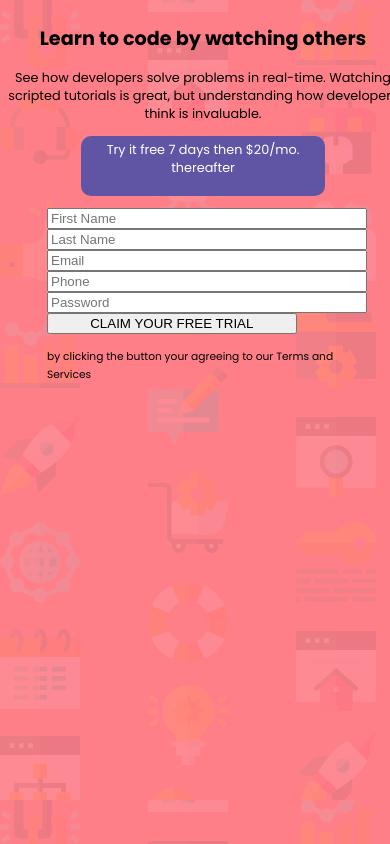
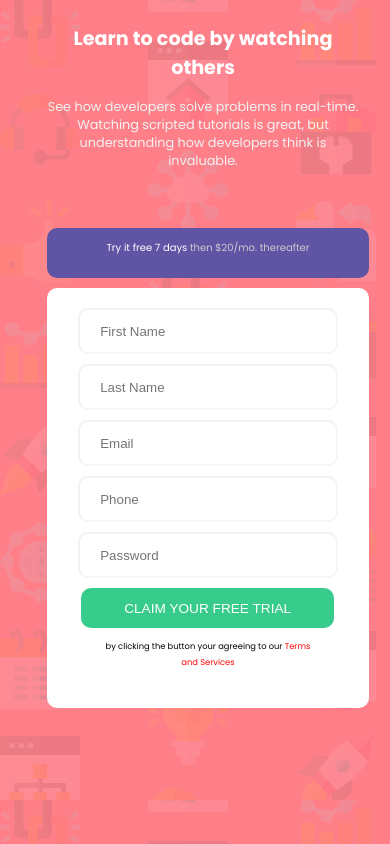
Before and after one commit to ck-alt/1.Responsiveness-and-Media-Queries-Task, a plain HTML site: page index.html in a window 390 px wide. Drawn offline with Linux system fonts and the light colour scheme.

Commit message:
Responsiveness

```diff
--- a/index.css
+++ b/index.css
@@ -7,6 +7,7 @@ body {
     background-image: url("images/bg-intro-desktop.png");
     background-color: hsla(355, 100%, 50%, 0.5);
     font-size: 0.8rem;
+    overflow-x: hidden;
 }
 
 #main {
@@ -16,40 +17,120 @@ body {
 }
 
 #msg {
+    width: 80%;
+    height: 200px;
     margin-left: auto;
     margin-right: auto;
     text-align: center;
     margin-bottom: 0px;
 }
 
+h2 {
+    color: white;
+}
+
+#msg>p {
+    color: hsl(0, 0%, 95%);
+}
+
 form {
+    margin-top: 0px;
     width: 80%;
+    height: 100%;
     margin-left: auto;
     margin-right: auto;
 }
 
+#signin {
+    margin-top: 10px;
+    border-radius: 10px;
+    margin-left: auto;
+    margin-right: auto;
+    height: 100%;
+    width: 100%;
+    background-color: white;
+    padding-bottom: 10px;
+    padding-right: 10px;
+}
+
 input {
-    width: 80%%;
+    border-radius: 10px;
+    margin-top: 10px;
+    height: 40px;
+    width: 75%;
+    margin-left: 10%;
+    margin-right: 10%;
+    border-color: hsla(0, 0%, 0%, 0.05);
+    padding-left: 20px;
+}
+
+input:first-child {
+    margin-top: 20px;
 }
 
 button {
-    width: 80%;
+    border: none;
+    border-radius: 10px;
+    margin-top: 10px;
+    height: 40px;
+    width: 81%;
+    margin-right: auto;
+    margin-left: 11%;
+    background-color: hsl(154, 59%, 51%);
+    color: white;
+    font-size: 3.5vw;
 }
 
-form>p {
+#info {
     background-color: hsl(248, 32%, 49%);
     margin-left: auto;
     margin-right: auto;
     height: 50px;
-    margin-top: 0px;
+    margin-top: 20px;
+    margin-bottom: 0px;
     border-radius: 10px;
-    width: 75%;
-    text-align: center;
-    color: white;
-    padding: 5px;
+    width: 100%;
+    padding: 0px 5px 0px 5px;
+    display: flex;
+    align-items: center;
+    justify-content: center;
 }
 
-@media (min-width:1440px) {
+#hint {
+    width: 70%;
+    text-align: center;
+    height: 20px;
+    line-height: 1em;
+    font-size: 10px;
+    padding: 10px;
+}
+
+#hint {
+    color: hsl(0, 0%, 80%);
+}
+
+#hint>span {
+    color: white;
+}
+
+#signin>p {
+    height: 50px;
+    margin-top: 10px;
+    font-size: 12px;
+    text-align: center;
+    margin-bottom: 10px;
+    width: 70%;
+    margin-left: auto;
+    margin-right: auto;
+    font-size: 10px;
+    padding-left: 10px;
+}
+
+#condi {
+    color: red;
+}
+
+@media only screen and (min-width: 768px) {
     #main {
         display: flex;
         flex-direction: row;
@@ -88,7 +169,7 @@ form>p {
     }
     form>p {
         background-color: hsl(248, 32%, 49%);
-        height: 3em;
+        height: 10px;
         margin-top: 0px;
         border-radius: 10px;
         display: grid;
@@ -106,7 +187,7 @@ form>p {
     #signin {
         background-color: white;
         margin-bottom: 0px;
-        height: 26em;
+        height: 35em;
         border-radius: 10px;
     }
     #signin>input {
@@ -122,9 +203,6 @@ form>p {
     input:not(input:first-child) {
         margin-top: 12px;
     }
-    input:not(input:last-child) {
-        padding-left: 30px;
-    }
     #signin>p {
         font-size: 12px;
         text-align: center;
@@ -133,12 +211,8 @@ form>p {
         background-color: hsl(154, 59%, 51%);
         border: none;
         margin-top: 10px;
-        border-radius: 5px;
         color: hsl(0, 100%, 100%);
-        width: 418px;
-        height: 40px;
-        margin-left: 34px;
-        font-size: 13px;
+        font-size: 1em;
     }
     #condi {
         color: red;
--- a/index.html
+++ b/index.html
@@ -20,7 +20,10 @@
         </div>
 
         <form>
-            <p><span id="pay">Try it free 7 days then $20/mo. thereafter</span> </p>
+            <div id="info">
+                <p id="hint"><span id="pay">Try it free 7 days</span> then $20/mo. thereafter </p>
+
+            </div>
             <div id="signin">
 
                 <input type="text" name="user" placeholder="First Name"><br>
```
